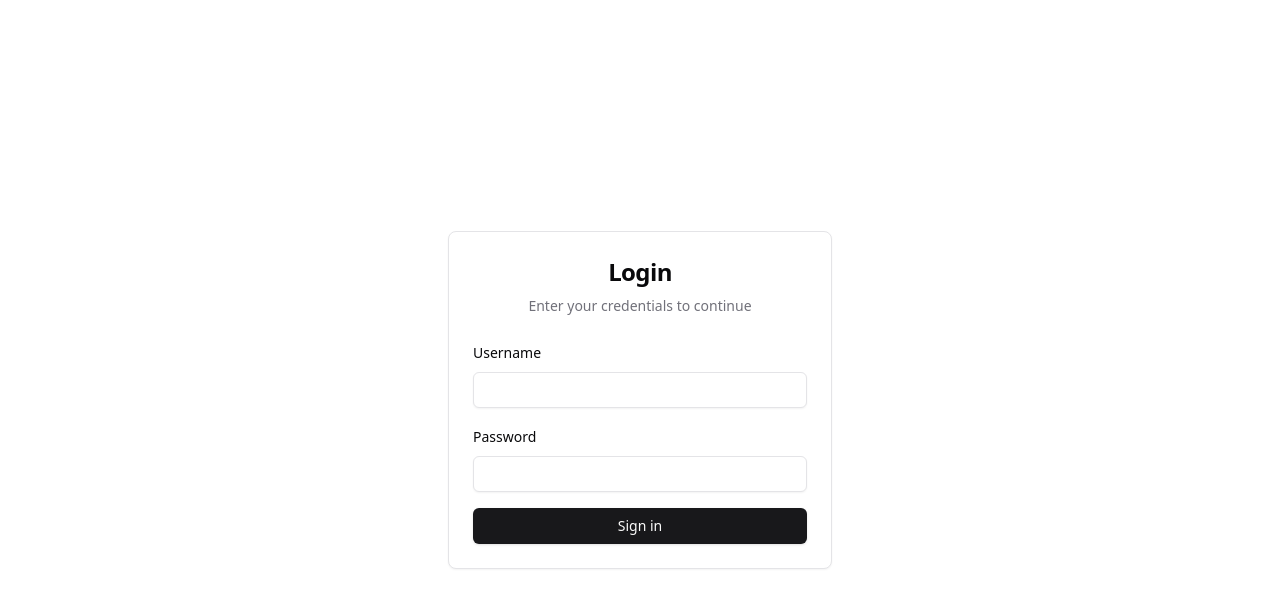
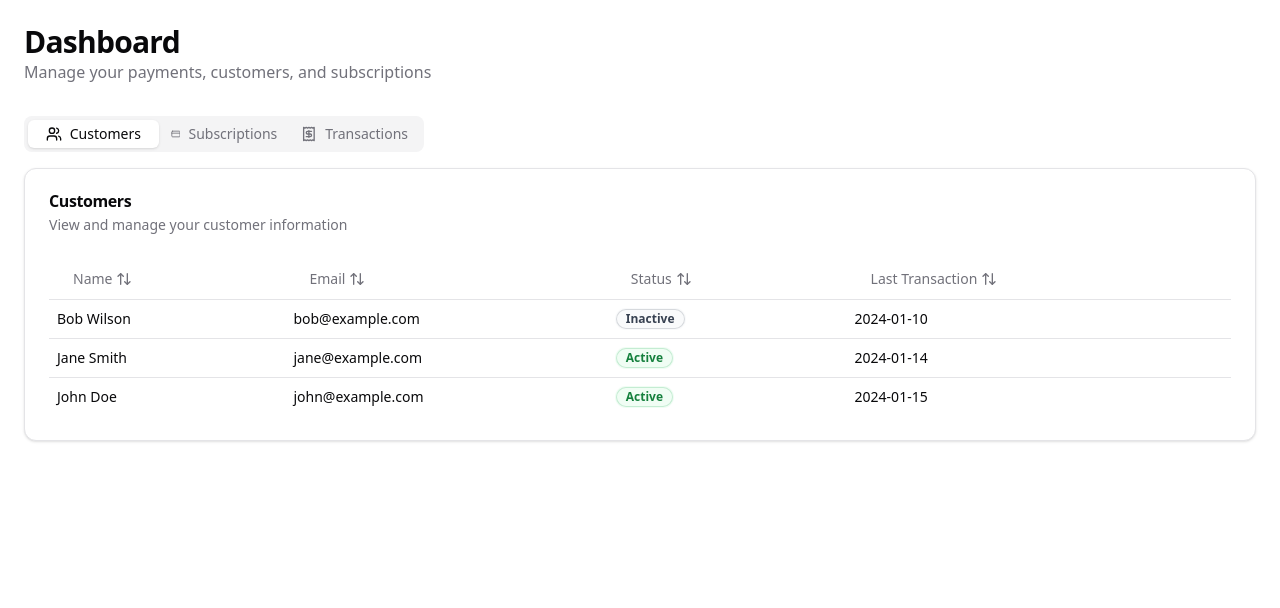
Before and after one commit to kkeeling/bigeq-authorize-dashboard, a React (Vite) app: page / in a window 1280 px wide. Before the commit this address led to /login. Shown: the top 608 px of the page. Built offline with nearby package versions, Linux system fonts and the light colour scheme; sample sign-in values are in the browser's storage.

Commit message:
Simplifies routing and sets dashboard as default page
Removes separate home page route
Sets dashboard as the root route with protected access
Updates login redirect to root path

```diff
--- a/src/App.tsx
+++ b/src/App.tsx
@@ -1,5 +1,4 @@
 import { BrowserRouter, Routes, Route, Navigate } from "react-router-dom"
-import HomePage from "./pages/page"
 import DashboardPage from "./pages/dashboard/page"
 import LoginPage from "./pages/login/page"
 
@@ -19,16 +18,15 @@
     <BrowserRouter>
       <div className="min-h-screen bg-background">
         <Routes>
-          <Route path="/" element={<HomePage />} />
-          <Route path="/login" element={<LoginPage />} />
           <Route
-            path="/dashboard"
+            path="/"
             element={
               <ProtectedRoute>
                 <DashboardPage />
               </ProtectedRoute>
             }
           />
+          <Route path="/login" element={<LoginPage />} />
         </Routes>
       </div>
     </BrowserRouter>
--- a/src/pages/login/page.tsx
+++ b/src/pages/login/page.tsx
@@ -20,7 +20,7 @@
       // TODO: Implement actual authentication
       if (username === "admin" && password === "password") {
         localStorage.setItem("isAuthenticated", "true")
-        navigate("/dashboard")
+        navigate("/")
       } else {
         setError("Invalid username or password")
       }
```
